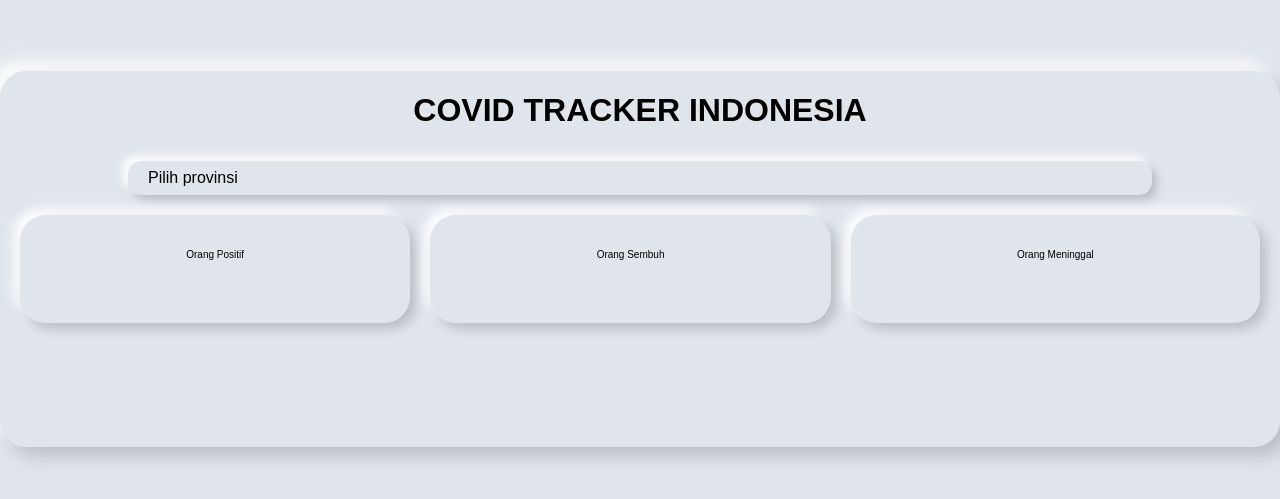
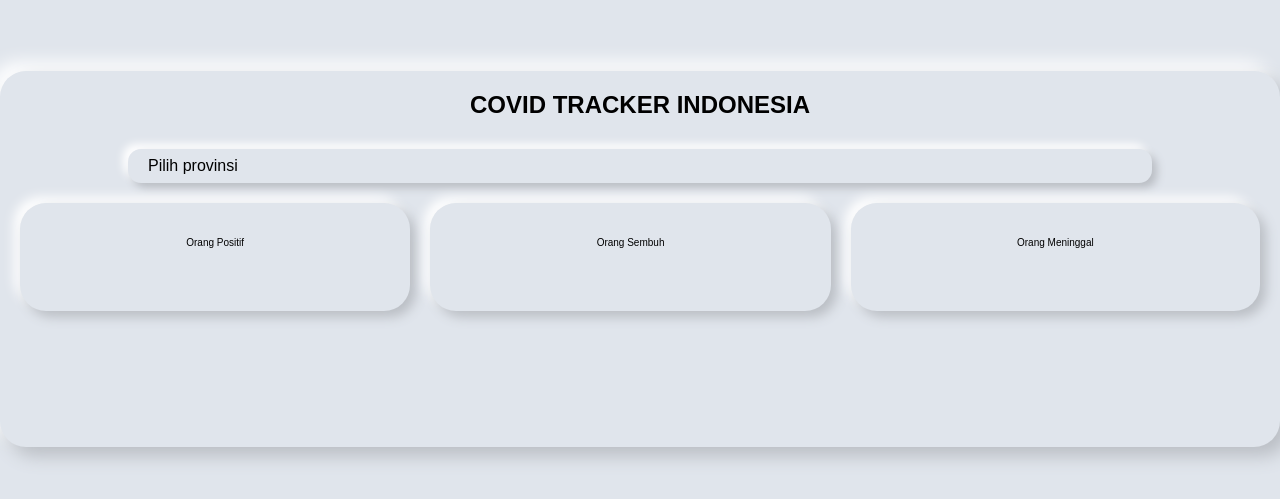
Before and after one commit to TaufiqStark/TaufiqStark.github.io, a plain HTML site: page Covid-Id/index.html in a window 1280 px wide. Shown: the part 141-640 px from the top of the page. Drawn offline with Linux system fonts and the light colour scheme; no server answers.

Commit message:
Update index.html

```diff
--- a/Covid-Id/index.html
+++ b/Covid-Id/index.html
@@ -50,7 +50,7 @@
     select {
       width: 80%;
       margin-top: 10px;
-      padding: 5px 30px 5px 20px;
+      padding: 5px 35px 5px 20px;
       margin-left: 10%;
       font-size: 16px;
 
@@ -89,7 +89,7 @@
       font-size: 10px;
     }
 
-    h1 {
+    h2 {
       text-align: center;
     }
   </style>
@@ -99,7 +99,7 @@
   <main>
     <div class="warp">
       <div class="bungkus">
-        <h1>COVID TRACKER INDONESIA</h1>
+        <h2>COVID TRACKER INDONESIA</h2>
         <select id="provinsi"> </select>
         <div class="grid-container">
           <div class="grid-item">
```
